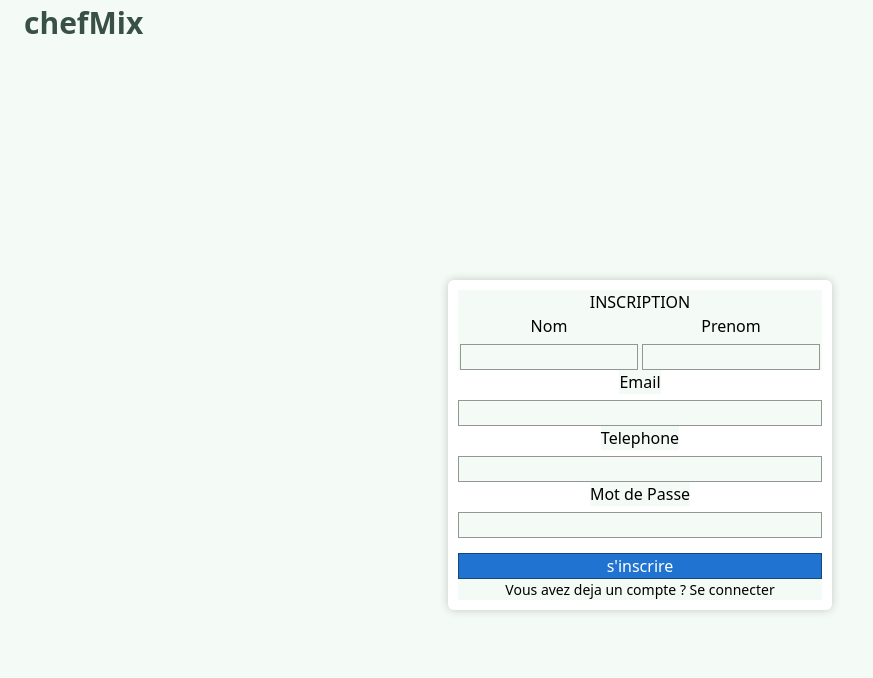
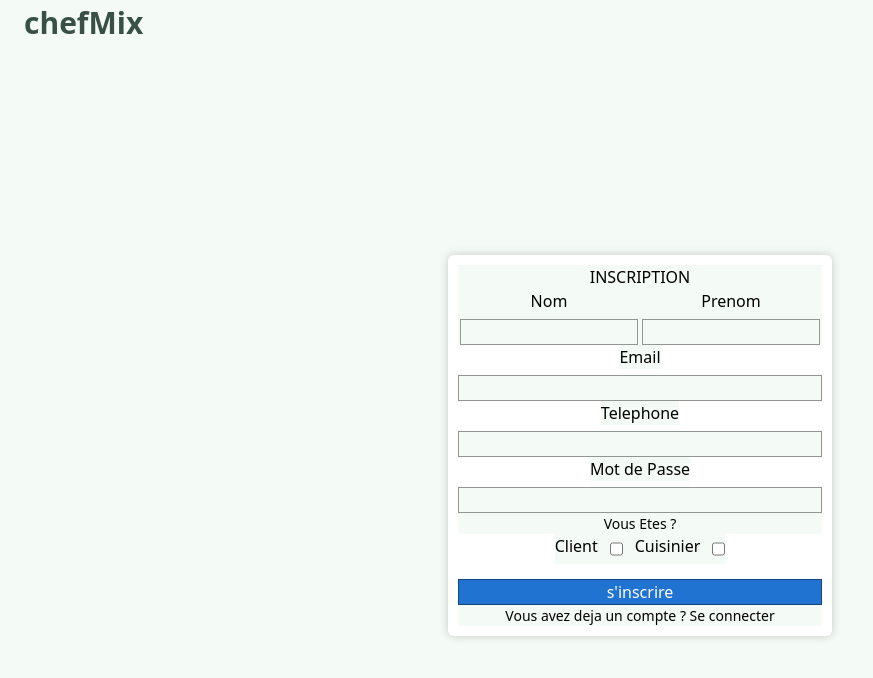
Before and after one commit to Abdoul03/chefMixFront, a React (Vite) app: page /inscription in a window 1280 px wide. Shown: the top 678 px of the page, without its empty margins (0-873 px from the left). Built offline with nearby package versions, Linux system fonts and the light colour scheme.

Commit message:
inscription ok

```diff
--- a/src/pages/Clients.jsx
+++ b/src/pages/Clients.jsx
@@ -12,7 +12,7 @@ const Clients = () => {
     axios
       .get("http://localhost:5000/utilisateur")
       .then((res) => {
-        setUsers(res.data.data);
+        setUsers(res.data);
       })
       .catch((error) => {
         alert("vous avez une erreur");
@@ -27,13 +27,8 @@ const Clients = () => {
           C&apos;est simple telecharger notre Application Gratuitement sur
           Google playStore ou sur AppStore inscrivez-vous, vous avez la
           possibilite de suivre un cuisinier d&apos;aimer un nourriture. Passer
-          votre commande renseignez votre position et un livreur vous livrera
-          votre commande. Nous avons plus de
-          <span>
-            {users.map((client) => (
-              <div key={client._id}>{client.lenght}</div>
-            ))}
-          </span>
+          votre commande renseignez votre position et le livreur le plus proche
+          vous livrera votre commande. <br /> Nous avons {users.length} clients
         </p>
       </div>
       <div className="rigth w-2/4 pt-10 ">
--- a/src/pages/Cuisnier.jsx
+++ b/src/pages/Cuisnier.jsx
@@ -1,6 +1,22 @@
+import { useEffect, useState } from "react";
 import Chef from "../assets/chef.svg";
 import "../style/cuisinier.css";
+import axios from "axios";
 const Cuisnier = () => {
+  const [cuisinier, setCuisinier] = useState([]);
+
+  useEffect(() => {
+    axios
+      .get("http://localhost:5000/chef")
+      .then((res) => {
+        setCuisinier(res.data);
+      })
+      .catch((error) => {
+        alert("vous avez une erreur");
+        console.log(error);
+      });
+  }, []);
+
   return (
     <div className="contener_flex flex flex-row justify-center mt-70 ml-20">
       <div className="left w-2/4 pt-0.5 pl-0.5 pb-25">
@@ -12,7 +28,8 @@ const Cuisnier = () => {
         <p>
           Vous savez cuisinier ? Inscrivez-vous en tant que cuisinier et
           beneficier d&apos;une large game de possibilite sur la plateforme
-          Gangne de l&apos;argent tout en exercant votre passion
+          Gangne de l&apos;argent tout en exercant votre passion Nous avons{" "}
+          {cuisinier.length} cuisinier
         </p>
       </div>
     </div>
--- a/src/pages/Inscription.jsx
+++ b/src/pages/Inscription.jsx
@@ -10,9 +10,23 @@ const Inscription = () => {
   const [telephone, setTelephone] = useState("");
   const [password, setPassWord] = useState("");
   const navigate = useNavigate();
+  const [estClient, setEstClient] = useState(false);
+  const [estChef, setEstChef] = useState(false);
 
-  const handelSubmit = (event) => {
-    event.preventDefault();
+  const ChangementClient = (e) => {
+    setEstClient(e.target.checked);
+    // Assurer qu'une seule case à cocher est cochée à la fois
+    setEstChef(false);
+  };
+
+  const ChangementChef = (e) => {
+    setEstChef(e.target.checked);
+    // Assurer qu'une seule case à cocher est cochée à la fois
+    setEstClient(false);
+  };
+
+  //////// save a new Client
+  const inscrireClient = () => {
     const data = {
       nom,
       prenom,
@@ -24,14 +38,50 @@ const Inscription = () => {
     axios
       .post("http://localhost:5000/utilisateur/inscriptionUser", data)
       .then(() => {
-        alert("Vous vous etes inscrit aavec succes onnecter vous");
+        alert("Bienvenue parmis nos Client Connecter vous !");
         navigate("/connexion");
       })
       .catch((error) => {
-        alert("Une erreur ses produit lors de votre inscription");
+        alert("Une erreur ses produit lors de votre inscription !");
         console.log(error);
       });
   };
+  //////// save a new Cuisinier
+  const inscrireChef = () => {
+    const data = {
+      nom,
+      prenom,
+      email,
+      telephone,
+      password,
+    };
+
+    axios
+      .post("http://localhost:5000/chef/inscriptionChef", data)
+      .then(() => {
+        alert("Bienvenue parmis nos cuisinier connecter vous !");
+        navigate("/connexion");
+      })
+      .catch((error) => {
+        console.log(error);
+        alert("Une erreur ses produit lors de votre inscription !");
+      });
+  };
+
+  const handelSubmit = (event) => {
+    event.preventDefault();
+    if (estClient) {
+      inscrireClient();
+    } else if (estChef) {
+      inscrireChef();
+    } else {
+      alert("veillez selectionner votre caegorie");
+    }
+  };
+
+  // const handelLivreur = ()=>{
+
+  // }
 
   return (
     <div>
@@ -88,6 +138,25 @@ const Inscription = () => {
             value={password}
             onChange={(e) => setPassWord(e.target.value)}
           />
+          <p>Vous Etes ?</p>
+          <div className="flex gap-3">
+            <label htmlFor="client">Client</label>
+            <input
+              type="checkbox"
+              id="client"
+              onChange={ChangementClient}
+              checked={estClient}
+            />
+            <label htmlFor="cuicinier">Cuisinier</label>
+            <input
+              type="checkbox"
+              id="cuisinier"
+              onChange={ChangementChef}
+              checked={estChef}
+            />
+            {/* <label htmlFor="livreur">Livreur</label>
+            <input type="checkbox" onChange={handelLivreur} /> */}
+          </div>
           <input type="submit" value="s'inscrire" />
           <p>
             Vous avez deja un compte ?{" "}
```
